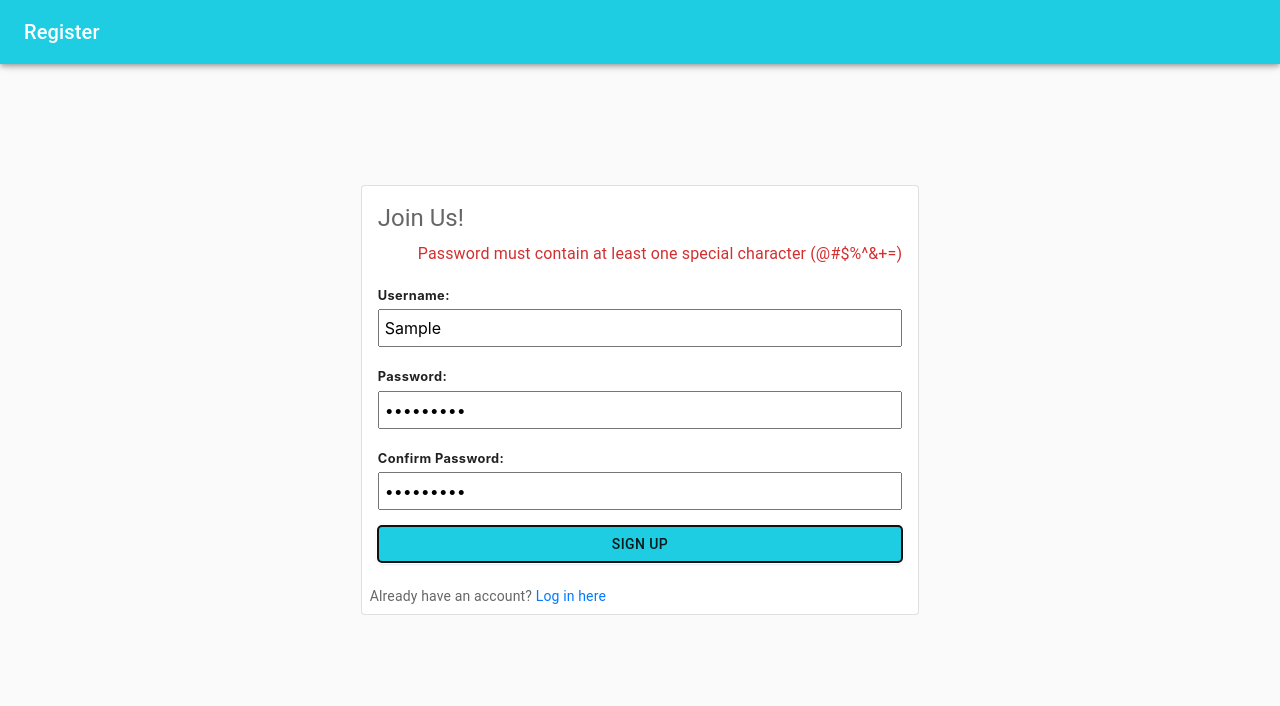
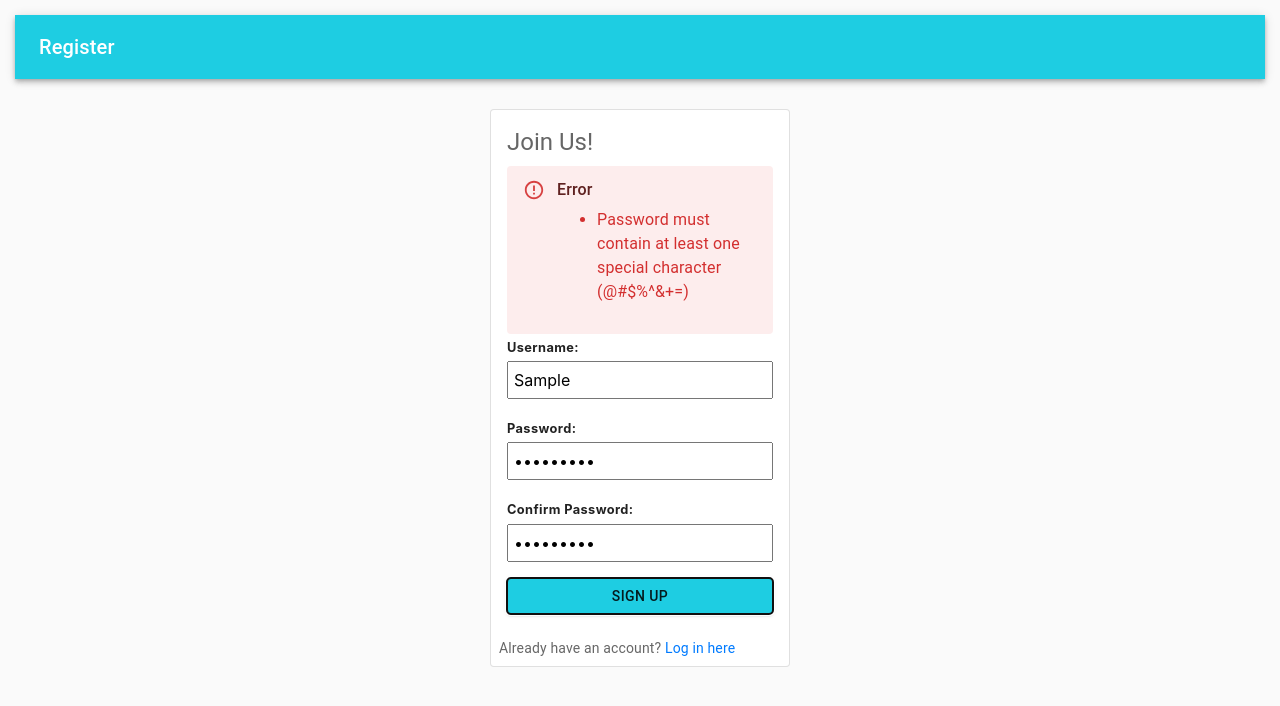
Before and after one commit to rubenosaka/Alaya-Fullstack-Challenge, a React (Vite) app in the folder client/: page /register in a window 1280 px wide. Both pictures are taken after typing "Sample", "Sample123", "Sample123" into the empty fields and a click on the button "SIGN UP". Shown: the top 706 px of the page. Built offline with nearby package versions, Linux system fonts and the light colour scheme.

Commit message:
Some styles and code refactor

```diff
--- a/client/src/App.jsx
+++ b/client/src/App.jsx
@@ -6,7 +6,7 @@ import SignupForm from './Auth/components/SingupForm';
 import PostListPage from './Post/pages/PostListPage/PostListPage';
 import PostDetailPage from './Post/pages/PostDetailPage/PostDetailPage';
 import { Provider } from 'react-redux';
-import { createTheme, ThemeProvider } from '@mui/material';
+import { createTheme, ThemeProvider, Box } from '@mui/material';
 
 import 'bootstrap/dist/css/bootstrap.min.css';
 import Navbar from './Nav/components/Navbar';
@@ -25,8 +25,9 @@ function App(props) {
     return (
       <ThemeProvider theme={theme}>
           <div className="w-100">
+            <Box style={{padding:'15px', marginBottom:'15px'}}>
                 <Navbar activeSection={activeSection} />
-              <div className="w-100">
+            </Box>
             <Provider store={props.store}>
               <Routes>
                   <Route path="/" exact element={<Login />}></Route>
@@ -35,7 +36,6 @@ function App(props) {
                   <Route path="/posts/:cuid/:slug" exact element={<PostDetailPage />} />
               </Routes>
             </Provider>
-              </div>
           </div>
       </ThemeProvider>
     );
--- a/client/src/Auth/AuthActions.jsx
+++ b/client/src/Auth/AuthActions.jsx
@@ -60,10 +60,8 @@ export function loginUserRequest(user) {
   return (dispatch) => {
     console.log(user);
     return callApi('users/login', 'post', {
-      user: {
-        username: user.username,
-        password: user.password,
-      },
+      username: user.username,
+      password: user.password,
     }).then(res => {
       if (res.user) {
         dispatch(loginSuccess(res.user))
--- a/client/src/Auth/ValidationUtils.jsx
+++ b/client/src/Auth/ValidationUtils.jsx
@@ -27,3 +27,29 @@ export const validateSignupForm = (username, password, confirmPassword) => {
 
   return errors;
 };
+
+export const validateLoginForm = (username, password) => {
+  const errors = [];
+
+  if (!username.trim() || !password.trim()) {
+    errors.push('All fields are required');
+  }
+
+  if (password.length < 8) {
+    errors.push('Password must be at least 8 characters');
+  }
+
+  if (!/(?=.*[A-Z])/.test(password)) {
+    errors.push('Password must contain at least one uppercase letter');
+  }
+
+  if (!/(?=.*\d)/.test(password)) {
+    errors.push('Password must contain at least one number');
+  }
+
+  if (!/(?=.*[@#$%^&+=])/.test(password)) {
+    errors.push('Password must contain at least one special character (@#$%^&+=)');
+  }
+
+  return errors;
+};
--- a/client/src/Auth/components/Login.jsx
+++ b/client/src/Auth/components/Login.jsx
@@ -2,27 +2,50 @@ import { useState, useEffect } from 'react';
 import { useDispatch, useSelector } from 'react-redux';
 import { Link, Navigate } from 'react-router-dom';
 import { loginUserRequest } from '../AuthActions';
+import { validateLoginForm } from '../ValidationUtils';
 import { Card, CardContent, Typography, Button, Grid, CardActions } from '@mui/material';
 import LabeledInput from '../../Form/components/LabeledInput';
+import { Alert, AlertTitle } from '@mui/lab';
 
 const Login = () => {
   const dispatch = useDispatch();
   const isAuthenticated = useSelector(state => state.auth.user !== null);
-  const error = useSelector(state => state.auth.error);
 
   const [formData, setFormData] = useState({
     username: '',
     password: '',
   });
 
-  const handleLogin = (e) => {
+  const [errorMessages, setErrorMessages] = useState(null);
+
+  const isFormValid = () => {
+    const errors = validateLoginForm(
+      formData.username,
+      formData.password,
+    );
+    setErrorMessages(errors);
+    return errors.length === 0;
+  };
+
+  const handleLogin = async (e) => {
+
     e.preventDefault();
-    dispatch(loginUserRequest(formData));
+
+    if (!isFormValid()) {
+      return;
+    }
+
+    try {
+      await dispatch(loginUserRequest(formData));
+    } catch (error) {
+      console.log(error);
       setFormData({
-      username: '',
         password: '',
       });
+    }
+
   };
+
 
   const handleInputChange = (e) => {
     e.persist();
@@ -32,11 +55,10 @@ const Login = () => {
     }));
   };
 
-  useEffect(() => {
   if (isAuthenticated) {
     return <Navigate to="/posts" />;
   }
-  }, [isAuthenticated]);
+
 
   return (
     <Grid
@@ -44,16 +66,22 @@ const Login = () => {
       spacing={0}
       direction="column"
       alignItems="center"
-      justifyContent="center"
-      style={{ minHeight: '100vh' }}
+      justifyContent="top"
     >
-      <Grid item xs={3}>
+      <Grid item xs={3} style={{ maxWidth: '300px' }}>
         <Card variant="outlined">
           <CardContent>
             <Typography color="textSecondary" gutterBottom variant="h5" component="h2">
               Login
             </Typography>
-            {error && <div className="login-error">Error: {error.message}</div>}
+            {errorMessages && (
+              <Alert icon={false} severity="error">
+                <AlertTitle>Error</AlertTitle>
+                {errorMessages.map((errorMsg, index) => (
+                  <Typography component="div" key={index} color="error" style={{ fontSize: '10px' }}>- {errorMsg}</Typography>
+                ))}
+              </Alert>
+            )}
             <form onSubmit={handleLogin}>
               <Grid item xs={12} className="mb-3">
                 <LabeledInput
@@ -75,16 +103,15 @@ const Login = () => {
                   autoComplete={true}
                 />
               </Grid>
-              <Button style={{ width: '100%' }} variant="contained" type="submit">Log In</Button>
+              <Button style={{ width: '100%' }} variant="contained" type="submit">
+                Log In
+              </Button>
             </form>
-
           </CardContent>
           <CardActions>
-
             <Typography variant="body2" color="textSecondary" className="login-text">
               Not registered? <Link to="/register" className="login-link">Sign up here</Link>
             </Typography>
-
           </CardActions>
         </Card>
       </Grid>
--- a/client/src/Auth/components/SingupForm.jsx
+++ b/client/src/Auth/components/SingupForm.jsx
@@ -6,7 +6,6 @@ import { validateSignupForm } from '../ValidationUtils';
 import { Card, CardContent, CardActions, Typography, Button, Grid } from '@mui/material';
 import { Alert, AlertTitle } from '@mui/lab';
 import LabeledInput from '../../Form/components/LabeledInput';
-
 
 
 const SignupForm = () => {
@@ -21,6 +20,16 @@ const SignupForm = () => {
   });
 
   const [errorMessages, setErrorMessages] = useState([]);
+
+  const isFormValid = () => {
+    const errors = validateSignupForm(
+      formData.username,
+      formData.password,
+      formData.confirmPassword
+    );
+    setErrorMessages(errors);
+    return errors.length === 0;
+  };
 
   const handleSignup = async (e) => {
     e.preventDefault();
@@ -50,16 +59,6 @@ const SignupForm = () => {
     }));
   };
 
-  const isFormValid = () => {
-    const errors = validateSignupForm(
-      formData.username,
-      formData.password,
-      formData.confirmPassword
-    );
-    setErrorMessages(errors);
-    return errors.length === 0;
-  };
-
   if (isAuthenticated) {
     return <Navigate to="/posts" />;
   }
@@ -70,10 +69,9 @@ const SignupForm = () => {
       spacing={0}
       direction="column"
       alignItems="center"
-    justifyContent="center"
-    style={{ minHeight: '100vh' }}
+      justifyContent="top"
     >
-    <Grid item xs={3}>
+    <Grid item xs={3} style={{ maxWidth: '300px', display: 'flex', alignItems: 'center' }}>
       <Card variant="outlined">
 
             <CardContent>
@@ -83,13 +81,16 @@ const SignupForm = () => {
               </Typography>
 
 
-                  {error && <Alert  key="index" severity="error">{error.message}</Alert>}
+                  {error && <Alert severity="error">{error.message}</Alert>}
                   {errorMessages.length > 0 && (
+                    <Alert severity="error">
+                    <AlertTitle>Error</AlertTitle>
                       <ul className="signup-error-messages">
                         {errorMessages.map((errorMsg, index) => (
-                       <Typography key="index" color="error">{errorMsg}</Typography>
+                        <Typography component="li" key={index} color="error">{errorMsg}</Typography>
                         ))}
                       </ul>
+                    </Alert>
                   )}
               <form onSubmit={handleSignup}>
                 <Grid item xs={12} className="mb-3">
--- a/client/src/Nav/components/Navbar.jsx
+++ b/client/src/Nav/components/Navbar.jsx
@@ -1,4 +1,3 @@
-import React from 'react';
 import { Toolbar, AppBar, Typography, Link } from '@mui/material'
 
 function Navbar({ activeSection }) {
@@ -29,7 +28,7 @@ function Navbar({ activeSection }) {
   };
 
   return (
-    <AppBar position="fixed">
+    <AppBar position="static">
       <Toolbar>
         <Typography variant="h6">
           <Link href={getLinkPath(activeSection)} className="text-white">
```
Also changed, not shown: 1 other file (tests, documents, lock files or other folders). Lines whose indentation alone changed are shown as unchanged.
